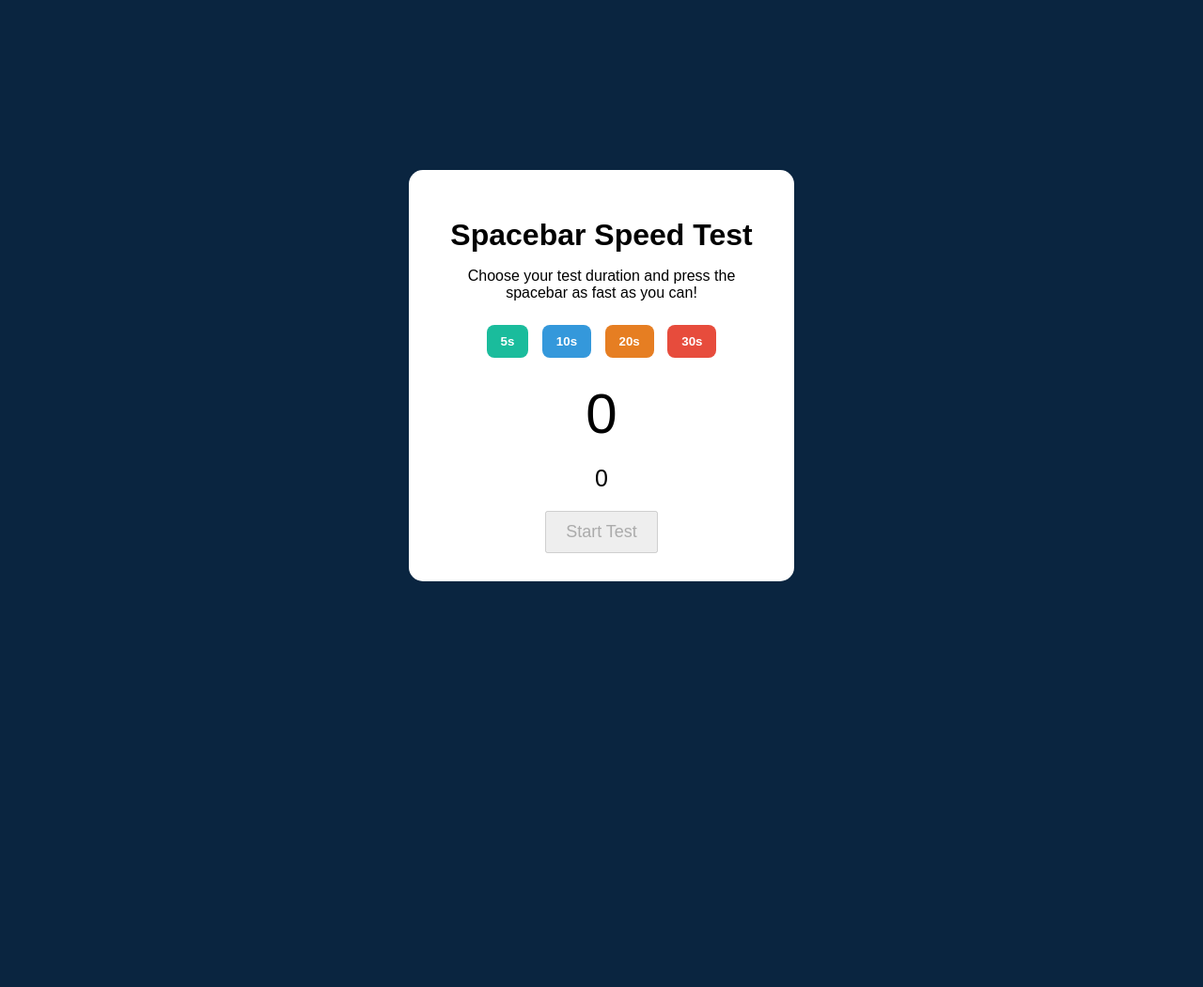
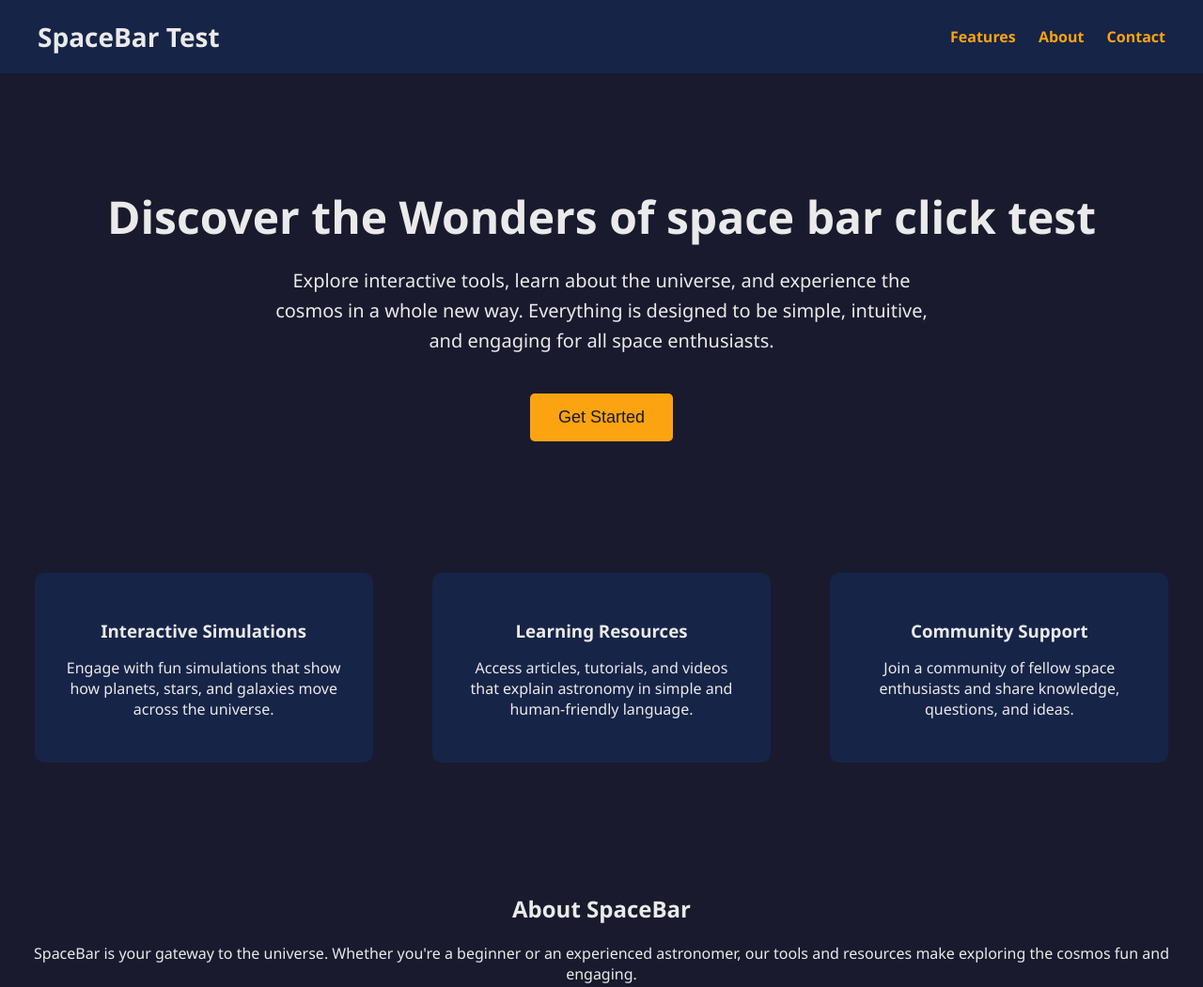
Before and after one commit to Uzairiskandar/spacebar-test, a plain HTML site: page index.html in a window 1280 px wide. Shown: the top 1051 px of the page at 94% size. Before the commit the page ends 800 px from the top, so only its background shows below. Drawn offline with Linux system fonts and the light colour scheme.

Commit message:
Update index.html

```diff
--- a/index.html
+++ b/index.html
@@ -1,31 +1,153 @@
 <!DOCTYPE html>
 <html lang="en">
 <head>
-  <meta charset="UTF-8">
-  <title>Spacebar Click Test</title>
-  <meta name="viewport" content="width=device-width, initial-scale=1.0">
-  <link rel="stylesheet" href="style.css">
+    <meta charset="UTF-8">
+    <meta name="viewport" content="width=device-width, initial-scale=1.0">
+    <title>SpaceBar - Explore the Universe</title>
+    <style>
+        /* ===== Color Palette (Changed) ===== */
+        :root {
+            --primary-color: #1a1a2e; /* Dark blue background */
+            --secondary-color: #162447; /* Slightly lighter blue */
+            --accent-color: #fca311; /* Orange for buttons and highlights */
+            --text-color: #eaeaea; /* Light text */
+        }
+
+        /* ===== Global Styles ===== */
+        body {
+            margin: 0;
+            font-family: 'Segoe UI', Tahoma, Geneva, Verdana, sans-serif;
+            background-color: var(--primary-color);
+            color: var(--text-color);
+        }
+
+        a {
+            text-decoration: none;
+            color: var(--accent-color);
+        }
+
+        header {
+            background-color: var(--secondary-color);
+            padding: 20px 40px;
+            display: flex;
+            justify-content: space-between;
+            align-items: center;
+        }
+
+        header h1 {
+            margin: 0;
+            font-size: 28px;
+        }
+
+        nav a {
+            margin-left: 20px;
+            font-weight: bold;
+        }
+
+        /* ===== Hero Section ===== */
+        .hero {
+            text-align: center;
+            padding: 80px 20px;
+            background-color: var(--primary-color);
+        }
+
+        .hero h2 {
+            font-size: 48px;
+            margin-bottom: 20px;
+        }
+
+        .hero p {
+            font-size: 20px;
+            margin-bottom: 40px;
+            max-width: 700px;
+            margin-left: auto;
+            margin-right: auto;
+            line-height: 1.6;
+        }
+
+        .hero button {
+            background-color: var(--accent-color);
+            border: none;
+            padding: 15px 30px;
+            font-size: 18px;
+            color: var(--primary-color);
+            cursor: pointer;
+            border-radius: 5px;
+        }
+
+        /* ===== Features Section ===== */
+        .features {
+            display: flex;
+            justify-content: space-around;
+            padding: 60px 20px;
+            flex-wrap: wrap;
+            gap: 30px;
+        }
+
+        .feature-card {
+            background-color: var(--secondary-color);
+            padding: 30px;
+            border-radius: 10px;
+            flex: 1 1 250px;
+            max-width: 300px;
+            text-align: center;
+        }
+
+        .feature-card h3 {
+            margin-bottom: 15px;
+        }
+
+        /* ===== Footer ===== */
+        footer {
+            background-color: var(--secondary-color);
+            padding: 30px 20px;
+            text-align: center;
+        }
+    </style>
 </head>
 <body>
-  <div class="container">
-    <h1>Spacebar Speed Test</h1>
-    <p>Choose your test duration and press the spacebar as fast as you can!</p>
+    <!-- Header -->
+    <header>
+        <h1>SpaceBar Test</h1>
+        <nav>
+            <a href="#features">Features</a>
+            <a href="#about">About</a>
+            <a href="#contact">Contact</a>
+        </nav>
+    </header>
 
-    <div class="timer-options">
-      <button class="time-btn" data-time="5">5s</button>
-      <button class="time-btn" data-time="10">10s</button>
-      <button class="time-btn" data-time="20">20s</button>
-      <button class="time-btn" data-time="30">30s</button>
-    </div>
+    <!-- Hero Section -->
+    <section class="hero">
+        <h2>Discover the Wonders of space bar click test</h2>
+        <p>Explore interactive tools, learn about the universe, and experience the cosmos in a whole new way. Everything is designed to be simple, intuitive, and engaging for all space enthusiasts.</p>
+        <button>Get Started</button>
+    </section>
 
-    <div class="test-area">
-      <div class="counter" id="count">0</div>
-      <div class="timer" id="time">0</div>
-    </div>
+    <!-- Features Section -->
+    <section id="features" class="features">
+        <div class="feature-card">
+            <h3>Interactive Simulations</h3>
+            <p>Engage with fun simulations that show how planets, stars, and galaxies move across the universe.</p>
+        </div>
+        <div class="feature-card">
+            <h3>Learning Resources</h3>
+            <p>Access articles, tutorials, and videos that explain astronomy in simple and human-friendly language.</p>
+        </div>
+        <div class="feature-card">
+            <h3>Community Support</h3>
+            <p>Join a community of fellow space enthusiasts and share knowledge, questions, and ideas.</p>
+        </div>
+    </section>
 
-    <button id="startBtn" disabled>Start Test</button>
-  </div>
+    <!-- About Section -->
+    <section id="about" style="padding: 60px 20px; text-align:center;">
+        <h2>About SpaceBar</h2>
+        <p>SpaceBar is your gateway to the universe. Whether you're a beginner or an experienced astronomer, our tools and resources make exploring the cosmos fun and engaging.</p>
+    </section>
 
-  <script src="script.js"></script>
+    <!-- Footer -->
+    <footer>
+        <p>&copy; 2026 SpaceBar. All rights reserved.</p>
+    </footer>
 </body>
 </html>
```
